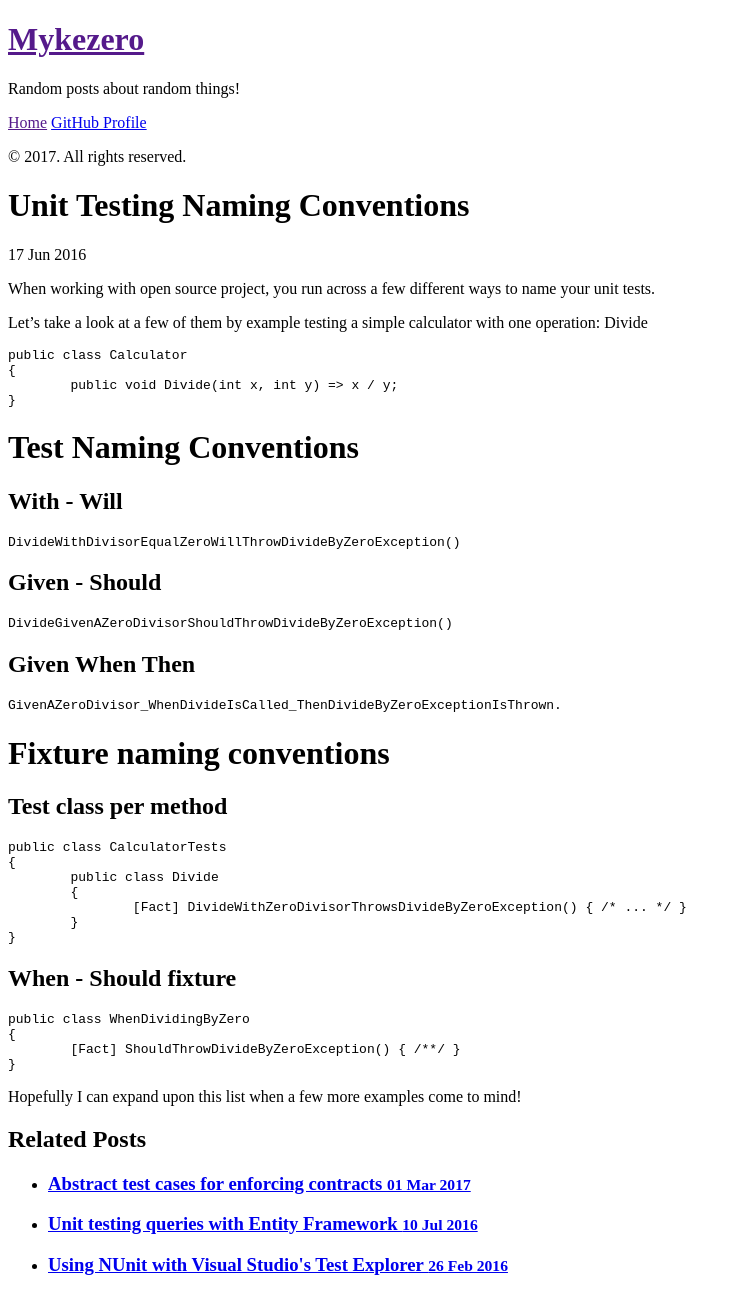
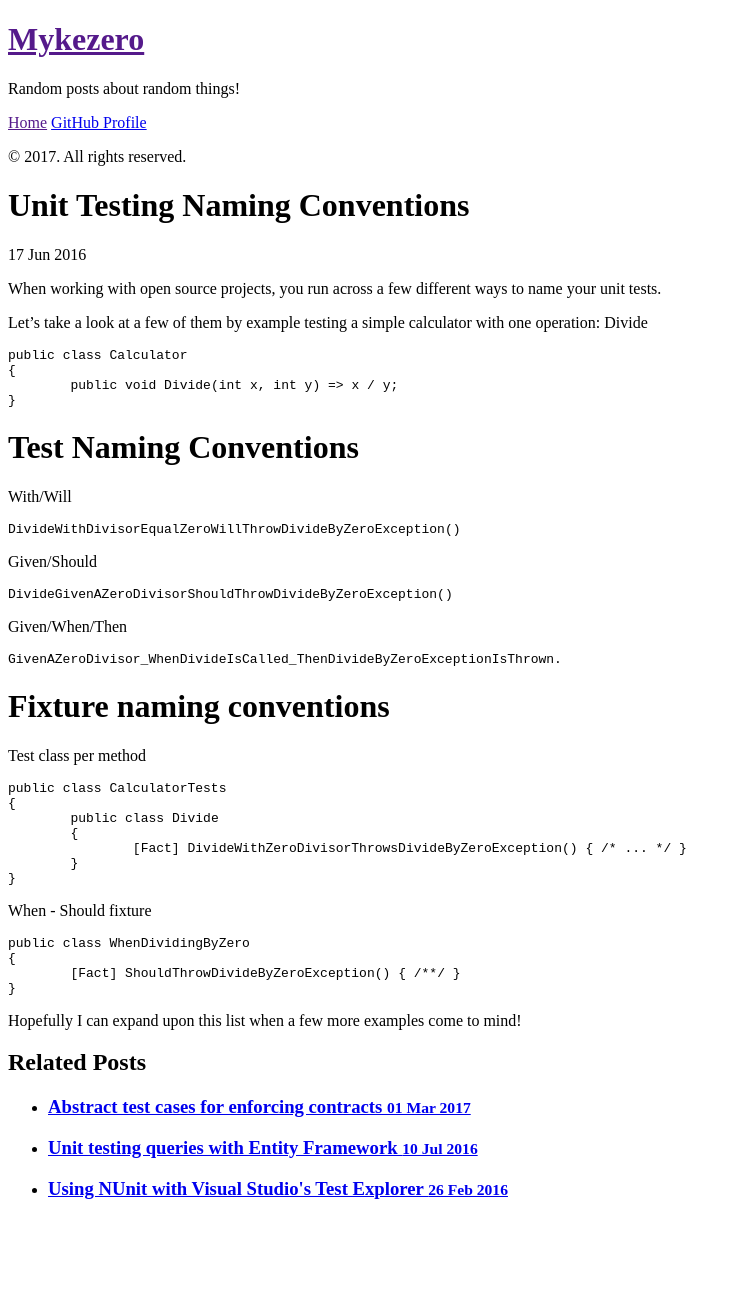
Before and after one commit to Mykezero/Mykezero.github.io, a Jekyll site: the page built from _posts/2016-6-17-unit-testing-naming-conventions.md, in a window 1280 px wide. Shown: the whole page, without its empty margins (0-740 px from the left). Built offline with Jekyll 4.4.1, drawn with Linux system fonts in a browser that asks for light colours; after the commit the page ends 1218 px from its top, so only the background shows below that.

Commit message:
Update 2016-6-17-unit-testing-naming-conventions.md

````diff
--- a/_posts/2016-6-17-unit-testing-naming-conventions.md
+++ b/_posts/2016-6-17-unit-testing-naming-conventions.md
@@ -4,7 +4,7 @@ title: "Unit Testing Naming Conventions"
 date: 2016-6-17
 ---
 
-When working with open source project, you run across a few different ways to name your unit tests.
+When working with open source projects, you run across a few different ways to name your unit tests.
 
 Let's take a look at a few of them by example testing a simple calculator with one operation: Divide
 
@@ -15,27 +15,26 @@ public class Calculator
 }
 ```
 
-
 # Test Naming Conventions
 
-## With - Will
+With/Will
 ```cs
 DivideWithDivisorEqualZeroWillThrowDivideByZeroException()
 ```
 
-## Given - Should
+Given/Should
 ```cs
 DivideGivenAZeroDivisorShouldThrowDivideByZeroException()
 ```
 
-## Given When Then
+Given/When/Then
 ```cs
 GivenAZeroDivisor_WhenDivideIsCalled_ThenDivideByZeroExceptionIsThrown.
 ```
 
 # Fixture naming conventions
 
-## Test class per method
+Test class per method
 ```cs
 public class CalculatorTests
 {
@@ -46,7 +45,7 @@ public class CalculatorTests
 }
 ```
 
-## When - Should fixture
+When - Should fixture
 ```cs
 public class WhenDividingByZero
 {
````
